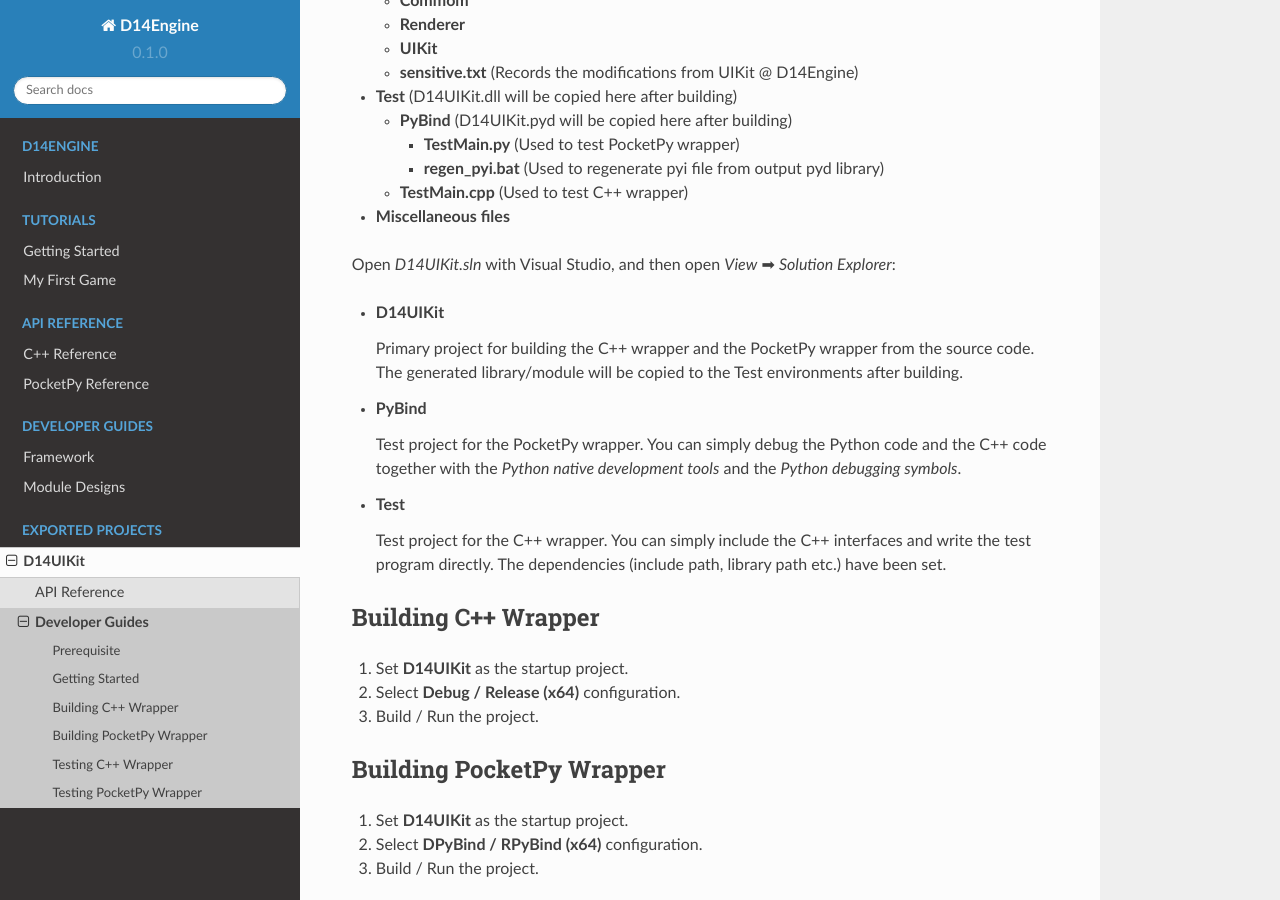
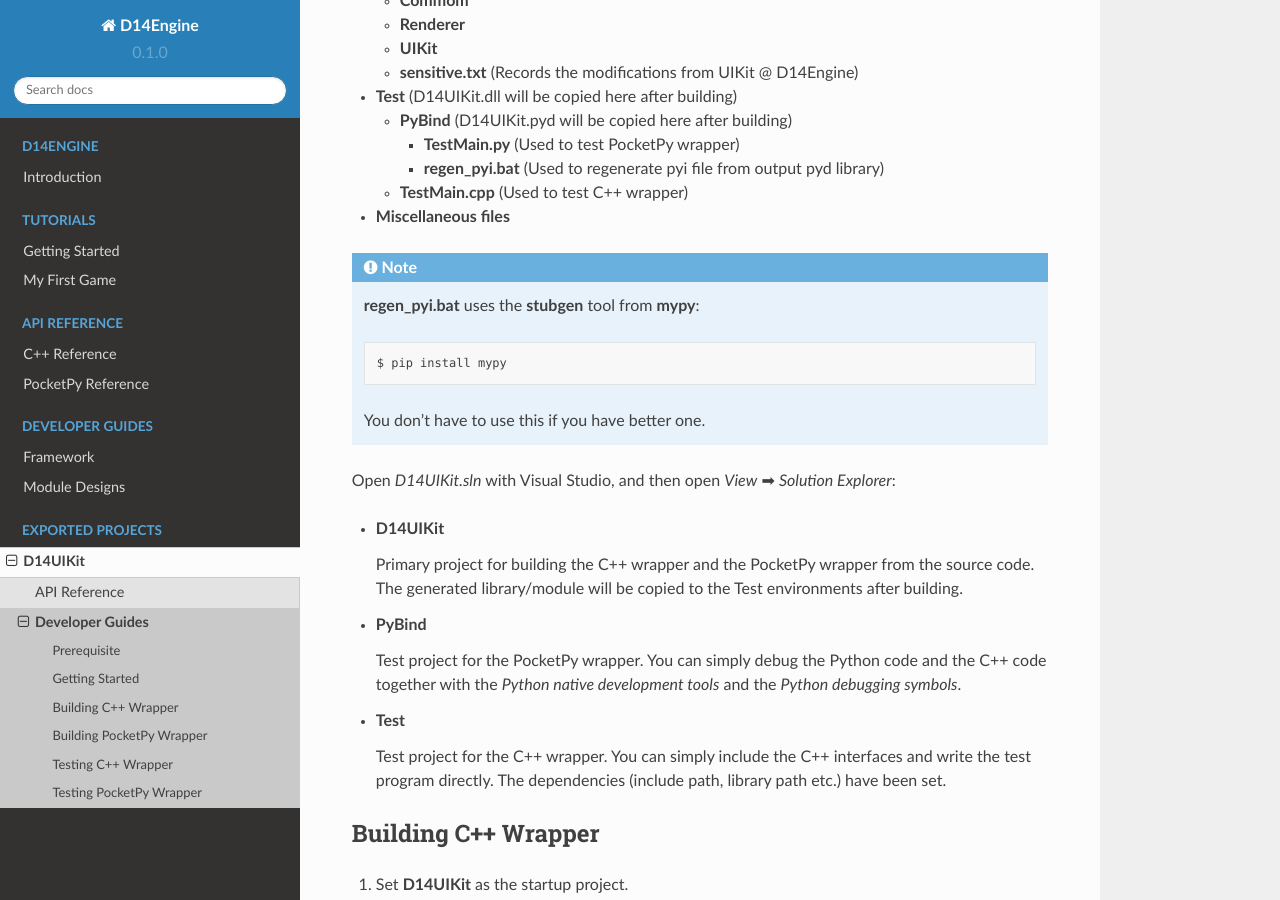
Before and after one commit to yiyaowen/D14Engine.Docs, a Sphinx documentation site: the page built from docs/exp_proj/dev/index.rst, in a window 1280 px wide and 900 px high, scrolled down 1460 px. Built offline with Sphinx 7.4.7 and the Read the Docs theme 2.0.0, drawn with Linux system fonts in a browser that asks for light colours.

Commit message:
Update documentation

```diff
--- a/docs/exp_proj/dev/index.rst
+++ b/docs/exp_proj/dev/index.rst
@@ -79,6 +79,16 @@
   * **TestMain.cpp** (Used to test C++ wrapper)
 
 * **Miscellaneous files**
+
+.. note::
+
+   **regen_pyi.bat** uses the **stubgen** tool from **mypy**:
+
+   .. sourcecode:: bat
+
+      $ pip install mypy
+
+   You don't have to use this if you have better one.
 
 Open *D14UIKit.sln* with Visual Studio, and then open *View* ➡ *Solution Explorer*:
 
```
